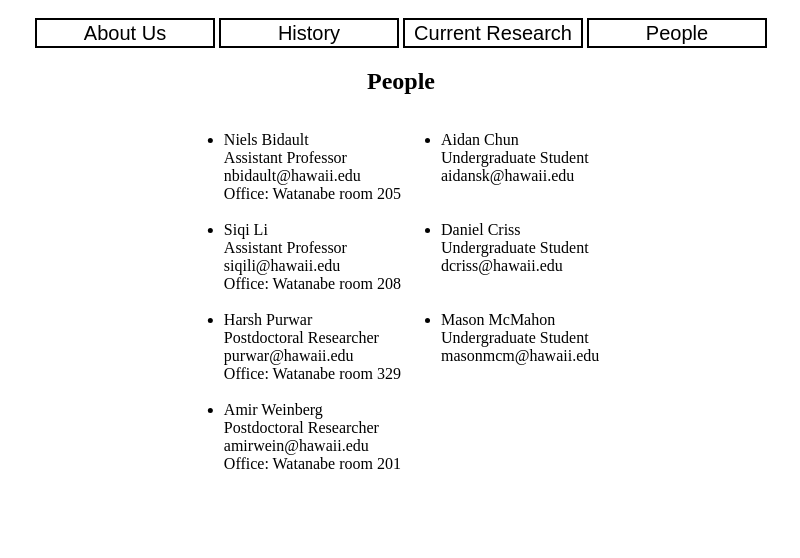
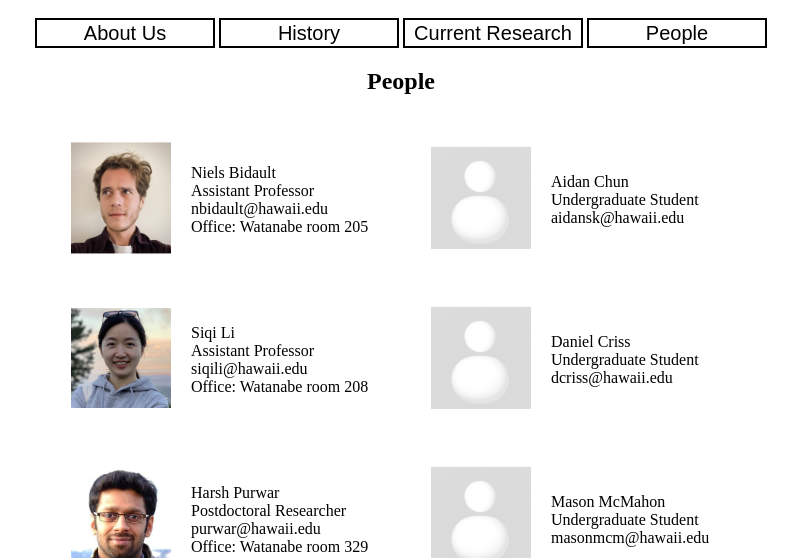
Before and after one commit to PlaceholderHuman/FEL, a plain HTML site: page people.html in a window 1280 px wide. Shown: the part 107-665 px from the top of the page, without its empty margins (239-1039 px from the left). Drawn offline with Linux system fonts and the light colour scheme.

Commit message:
Add files via upload

```diff
--- a/people.html
+++ b/people.html
@@ -17,11 +17,13 @@
     <span><button id = "future" onclick = "future()">Current Research</button></span>
     <span><button id = "people" onclick="people()">People</button></span>
   </div>
+
+
   <div id = "Pchest">
     <h2>People</h2>
       <span class = "spnL">
-        <ul>
-        <li>
+        <div class = "total">
+          <div class = "desc">
             Niels Bidault
             <br>
               Assistant Professor
@@ -29,9 +31,12 @@
             nbidault@hawaii.edu
             <br>
             Office: Watanabe room 205
-        </li>
-        <br>
-        <li>
+          </div>
+          <div class = "image"><img class = "profile" src="Images/Niels_Bidault.jpg"></div>
+        </div>
+
+        <div class = "total">
+          <div class = "desc">
           Siqi Li
           <br>
           Assistant Professor
@@ -39,9 +44,12 @@
           siqili@hawaii.edu
           <br>
           Office: Watanabe room 208
-        </li>
-        <br>
-        <li>
+          </div>
+          <div class = "image"><img class = "profile" src="Images/Siqi_Li.jpeg"></div>
+        </div>
+
+        <div class = "total">
+          <div class = "desc">
           Harsh Purwar
           <br>
           Postdoctoral Researcher
@@ -49,9 +57,12 @@
           purwar@hawaii.edu
           <br>
           Office: Watanabe room 329
-        </li>
-        <br>
-        <li>
+          </div>
+          <div class = "image"><img class = "profile" src="Images/Harsh_Purwar.jpeg"></div>
+        </div>
+
+        <div class = "total">
+          <div class = "desc">
           Amir Weinberg
           <br>
           Postdoctoral Researcher
@@ -59,38 +70,44 @@
           amirwein@hawaii.edu
           <br>
           Office: Watanabe room 201
-        </li>
-      </ul>
+          </div>
+          <div class = "image"><img class = "profile" src="Images/AmirW.jpg"></div>
+        </div>
       </span>
+
       <span class = "spnR">
-        <ul>
-        <li>
+        <div class = "total">
+          <div class = "desc">
           Aidan Chun
           <br>
           Undergraduate Student
           <br>
           aidansk@hawaii.edu
-        </li>
-        <br><br>
-        <li>
+          </div>
+          <div class = "image"><img class = "profile" src="Images/No_Profile.png"></div>
+        </div>
+        <div class = "total">
+          <div class = "desc">
           Daniel Criss
           <br>
           Undergraduate Student
           <br>
           dcriss@hawaii.edu
-        </li>
-        <br><br>
-        <li>
+          </div>
+          <div class = "image"><img class = "profile" src="Images/No_Profile.png"></div>
+        </div>
+        <div class = "total">
+          <div class = "desc">
           Mason McMahon
           <br>
           Undergraduate Student
           <br>
           masonmcm@hawaii.edu
-        </li>
-      </ul>
+          </div>
+          <div class = "image"><img class = "profile" src="Images/No_Profile.png"></div>
+        </div>
       </span>
     <br>
-    <!--<img class = "Pimg1" src = "Images/Presentation.jpeg">-->
   </div>
   <h1 id = "final">We are hiring!</h1>
   <p class = "finalfinal">Contact Siqi Li or Niels Bidault</p>
--- a/style.css
+++ b/style.css
@@ -150,11 +150,37 @@ h2{
 }
 
 /*People Page*/
+.profile{
+    max-width: 100px;
+}
+.desc{
+    /*description on a contact card*/
+    position: relative;
+    width:180px;
+    /*THERE IS A SET WIDTH SIZE SO LONG TEXT WILL HAVE TO INCREASE OVERALL WIDTH*/
+    top:50%;
+    transform:translate(0%, -50%);
+    float: right;
+}
+.image{
+    /*the image on a contact card*/
+    top: 50%;
+    position: relative;
+    width: fit-content;
+    float: left;
+    transform: translate(0%, -50%);
+}
+.total{
+    /*each individual contact card*/
+    width: 300px;
+    height:150px;
+    margin:10px;
+}
 @media all and (orientation:landscape){
     #Pchest{
         position: relative;
         text-align: left;
-        width:fit-content;
+        width:680px;
         left: 50%;
         transform: translate(-50%, 0%);
         height:fit-content;
@@ -176,7 +202,7 @@ h2{
         position: absolute;
         width: fit-content;
         transform: translate(-50%);
-        top: 650px;
+        top: 850px;
         left: 50%;
     }
 }
@@ -185,36 +211,52 @@ h2{
         position: absolute;
         width: fit-content;
         transform: translate(-50%);
-        top: 700px;
+        top: 1600px;
         left: 50%;
     }
 }
+
+
+@media all and (orientation:landscape){
     .spnR{
         position:absolute;
-    left: 50%;
+        right:0%;
         width: max-content;
     }
+}
+@media all and (orientation:portrait){
+    .spnR{
+        position:absolute;
+        top:697px;
+        /*estimation by background*/
+        left:50%;
+        transform: translate(-50%);
+        width: max-content;
+    }
+}
+@media all and (orientation:landscape){
+    .spnL{
+        position:absolute;
+        left:0%;
+        width: max-content;
+        /*the list element shifts as the screen shifts from landscape to portrait*/
+    }
+}
+@media all and (orientation:portrait){
     .spnL{
         position:absolute;
         left:50%;
-    transform: translate(-100%);
         width: max-content;
+        transform: translate(-50%);
         /*the list element shifts as the screen shifts from landscape to portrait*/
     }
-.Pimg1{
-    position: relative;
-    max-width: 440px;
-    /*estimated*/
-    transform: translate(-50%);
-    left: 50%;
-    top: 380px
 }
 @media all and (orientation:landscape){
     .finalfinal{
         position: absolute;
         width: fit-content;
         transform: translate(-50%);
-        top: 700px;
+        top: 900px;
         left: 50%
     }
 }
@@ -223,7 +265,7 @@ h2{
         position: absolute;
         width: fit-content;
         transform: translate(-50%);
-        top: 750px;
+        top: 1650px;
         left: 50%
     }
 }
```
Also changed, not shown: Images/No_Profile.png (added). Lines whose indentation alone changed are shown as unchanged.
